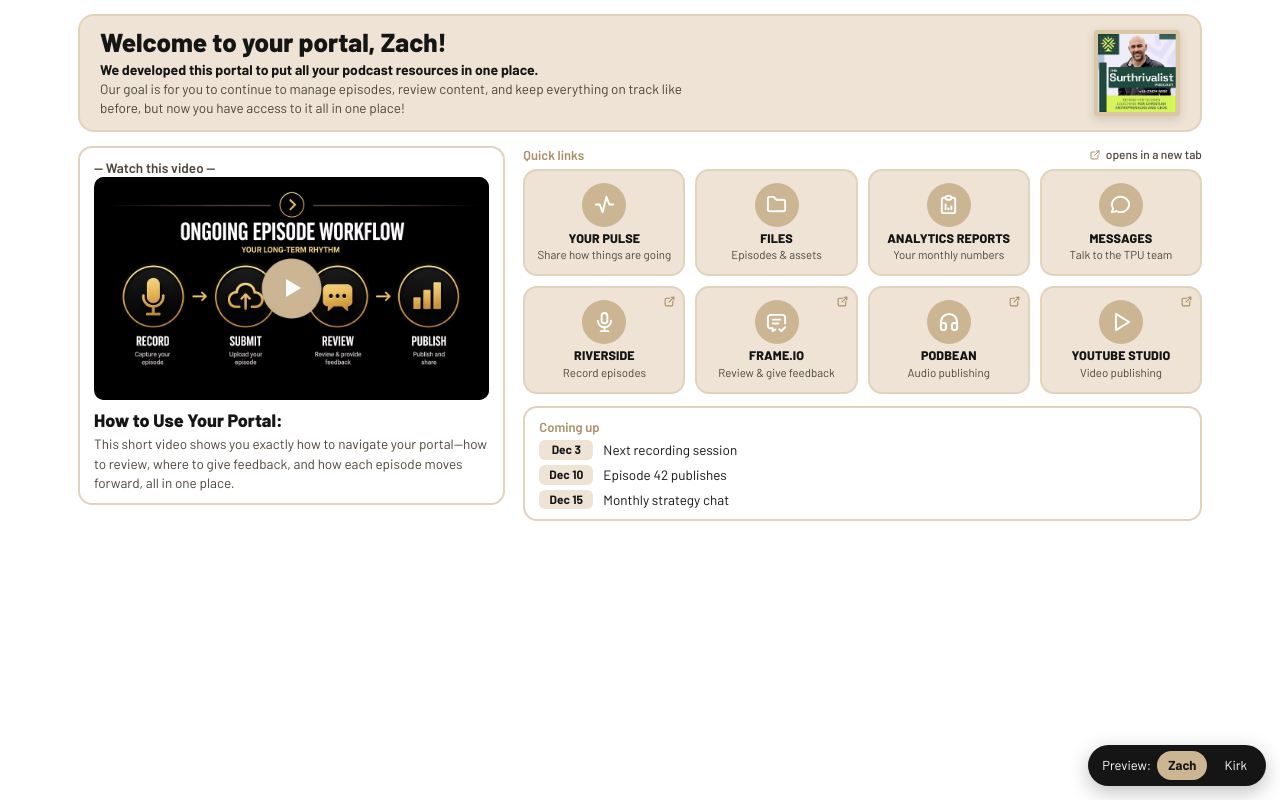
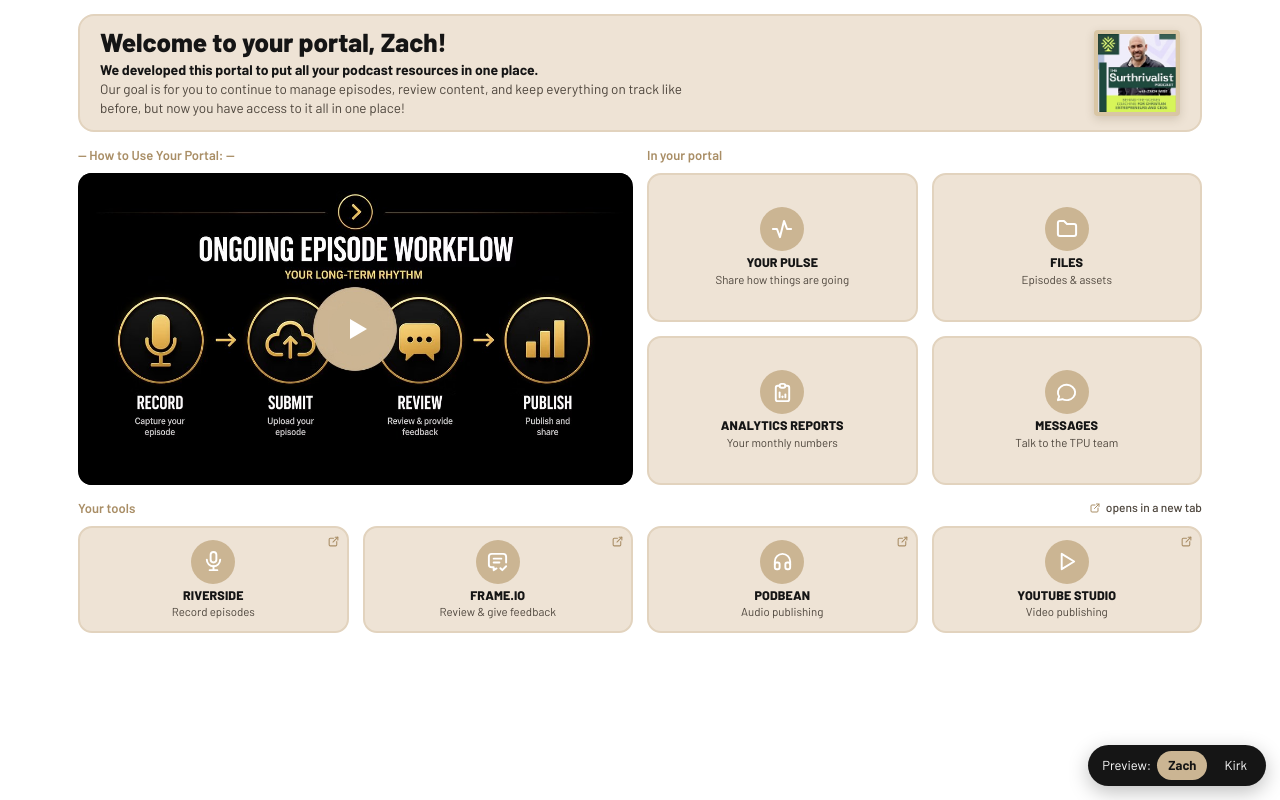
Before and after one commit to uploadpodcastnow-cpu/tpu-portal-home, a plain HTML site: page index.html in a window 1280 px wide. Drawn offline with Linux system fonts and the light colour scheme.

Commit message:
Add files via upload

```diff
--- a/index.html
+++ b/index.html
@@ -59,6 +59,20 @@ h2{font-size:18px;line-height:1.15;margin:0 0 4px;font-weight:800}
 .preview a{color:#fff;text-decoration:none;padding:5px 11px;border-radius:999px}
 .preview a[aria-current]{background:var(--tan);color:var(--ink);font-weight:700}
 .main.solo{grid-template-columns:minmax(0,1fr)}.main.solo .grid{gap:14px}.main.solo .circ{width:clamp(36px,6vh,46px)}.main.solo .tile b{font-size:clamp(13px,1.4vw,16px)}.main.solo .tile .sub{font-size:13px}
+.stage{flex:1;min-height:0;display:grid;grid-template-columns:repeat(4,minmax(0,1fr));column-gap:14px;row-gap:8px;align-content:start}
+.stage .lab{margin:0;align-self:end}
+.stage .l2{grid-column:1/3}.stage .r2{grid-column:3/5}.stage .full{grid-column:1/5;margin-top:6px}
+.stage .vbox{grid-column:1/3;position:relative;aspect-ratio:16/9;max-height:46vh;width:100%;background:#000;border-radius:14px;overflow:hidden;border:0;padding:0;cursor:pointer}
+.stage .vbox img,.stage .vbox iframe{position:absolute;inset:0;width:100%;height:100%;object-fit:contain;border:0}
+.stage .vbox .play{position:absolute;left:50%;top:50%;width:54px;aspect-ratio:1;transform:translate(-50%,-50%);border-radius:50%;background:var(--tan);display:grid;place-items:center;transition:transform .2s}
+.stage .vbox:hover .play{transform:translate(-50%,-50%) scale(1.08)}
+.stage .vbox .play::after{content:"";border-left:17px solid #fff;border-top:10px solid transparent;border-bottom:10px solid transparent;margin-left:5px}
+.stage .vbox:focus-visible{outline:3px solid var(--tan-ink);outline-offset:3px}
+.stage .inner{grid-column:3/5;display:grid;grid-template-columns:repeat(2,minmax(0,1fr));grid-auto-rows:1fr;gap:14px;min-height:0}
+.stage .inner .tile.wide{grid-column:1/3}
+.stage .ext{grid-column:1/5;display:grid;grid-template-columns:repeat(4,minmax(0,1fr));gap:14px;grid-auto-rows:minmax(96px,auto)}
+.stage .inner .tile,.stage .ext .tile{min-height:96px}
+@media (max-width:760px){.stage{grid-template-columns:minmax(0,1fr)}.stage .l2,.stage .r2,.stage .full,.stage .vbox,.stage .inner,.stage .ext{grid-column:1/-1}.stage .vbox{max-height:none}.stage .ext{grid-template-columns:repeat(2,minmax(0,1fr))}}
 @media (max-height:600px){.hero .body,.tile .sub{display:none}}
 @media (max-width:760px){.page{height:auto;overflow:visible}.main{grid-template-columns:minmax(0,1fr)}.col{overflow:visible}.grid{--cols:2!important}.vid{max-height:none}}
 @media (prefers-reduced-motion:reduce){.tile,.vid .play{transition:none}}
@@ -155,8 +169,57 @@ h2{font-size:18px;line-height:1.15;margin:0 0 4px;font-weight:800}
       })));
   }
 
+  function tileFor(l) {
+    const ext = l.open === 'external';
+    const url = safeUrl(l.url);
+    const a = el('a', {
+      class: 'tile', href: url || '#', target: ext ? '_blank' : '_parent', rel: ext ? 'noopener' : null,
+      title: url ? null : 'Link not added yet',
+      'aria-label': l.label + (ext ? ' (opens in a new tab)' : '')
+    },
+      el('span', { class: 'circ' }, el('span', { class: 'ic', style: `--m:${icon(l.icon)}` })),
+      el('b', { text: l.label }),
+      l.sub && el('span', { class: 'sub', text: l.sub }),
+      ext && el('span', { class: 'ext ic', style: '--m:url(assets/icons/external-link.svg)', 'aria-hidden': 'true' }));
+    if (!url) a.addEventListener('click', e => e.preventDefault());
+    return a;
+  }
+
+  function stage(c) {
+    const v = c.video;
+    const list = c.links || [];
+    const inner = list.filter(l => l.open !== 'external').slice(0, 4);
+    const outer = list.filter(l => l.open === 'external').slice(0, 4);
+    const btn = el('button', { class: 'vbox', type: 'button', 'aria-label': 'Play: ' + (v.title || 'portal walkthrough') },
+      v.poster && el('img', { src: v.poster, alt: '' }), el('span', { class: 'play' }));
+    btn.addEventListener('click', () => {
+      const src = safeUrl(v.embedUrl);
+      if (!src) { btn.title = 'Video link not added yet'; return; }
+      btn.replaceChildren(el('iframe', { src, allow: 'autoplay; fullscreen; picture-in-picture', allowfullscreen: '', title: v.title || 'Video' }));
+      btn.style.cursor = 'default';
+    });
+    const innerTiles = inner.map((l, i) => {
+      const t = tileFor(l);
+      if (inner.length === 3 && i === 2) t.classList.add('wide');
+      if (inner.length === 1) { t.classList.add('wide'); t.style.gridRow = '1 / 3'; }
+      return t;
+    });
+    const kids = [
+      el('p', { class: 'eyebrow lab l2', text: '— ' + (v.title || 'Watch this video') + ' —' }),
+      inner.length && el('p', { class: 'eyebrow lab r2', text: 'In your portal' }),
+      btn,
+      inner.length && el('nav', { class: 'inner', 'aria-label': 'Portal links' }, ...innerTiles),
+    ];
+    if (outer.length) kids.push(
+      el('p', { class: 'eyebrow lab full' }, document.createTextNode('Your tools'),
+        el('small', {}, el('span', { class: 'extic', 'aria-hidden': 'true' }), document.createTextNode('opens in a new tab'))),
+      el('nav', { class: 'ext', 'aria-label': 'External tools' }, ...outer.map(tileFor)));
+    return el('section', { class: 'stage' }, ...kids.filter(Boolean));
+  }
+
   function render(c) {
     document.title = `${c.firstName || 'Your'} — Podcast Portal`;
+    if (c.video) { app.replaceChildren(hero(c), stage(c)); return; }
     const left = [];
     if (c.video) left.push(videoCard(c.video));
     if (c.team && c.team.length) left.push(teamCard(c.team));
```
